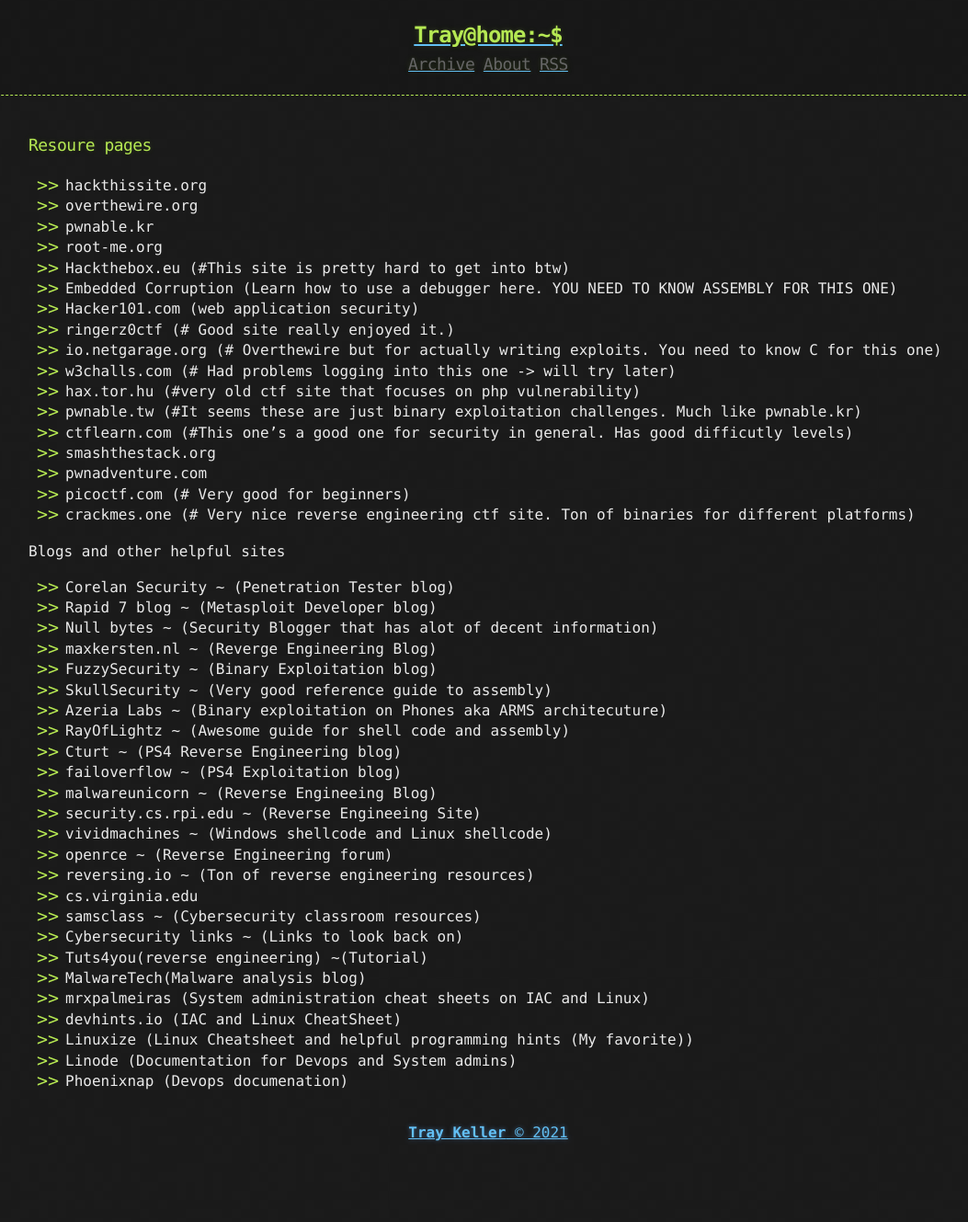
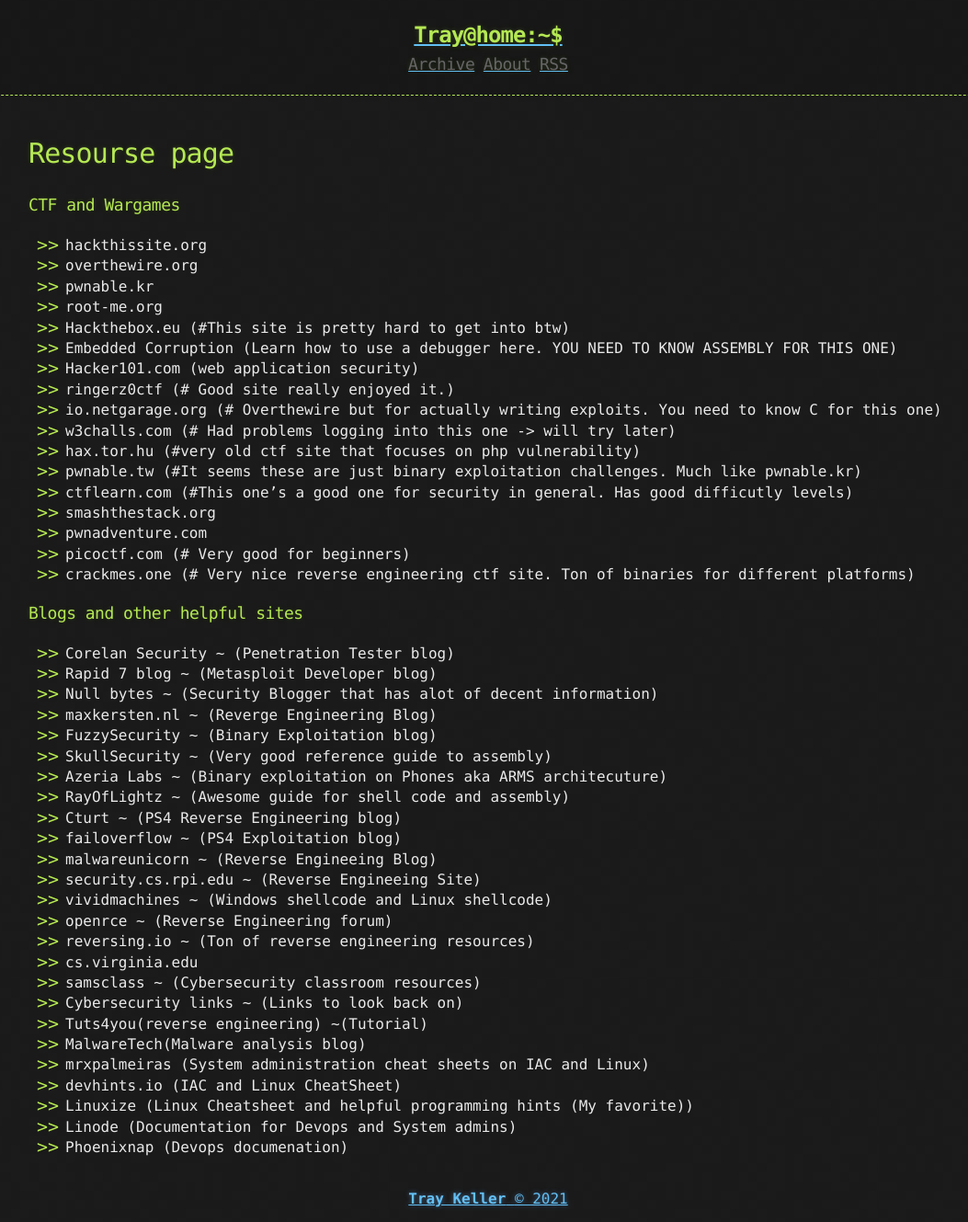
Before and after one commit to traytorous/traykeller.github.io, a Jekyll site: the page built from resources.md, in a window 1280 px wide. Shown: the whole page at 92% size, without its empty margins (109-1162 px from the left). Built offline with Jekyll 4.4.1, drawn with Linux system fonts in a browser that asks for light colours; before the commit the page ends 1257 px from its top, so only the background shows below that.

```diff
--- a/resources.md
+++ b/resources.md
@@ -1,9 +1,10 @@
 ---
 layout: page
-title: About
+title: Resource
 ---
-### Resoure pages
+# Resourse page
 
+### CTF and Wargames
 - hackthissite.org
 - overthewire.org
 - pwnable.kr
@@ -22,7 +23,7 @@ title: About
 - picoctf.com (# Very good for beginners)
 - crackmes.one (# Very nice reverse engineering ctf site. Ton of binaries for different platforms)
 
-Blogs and other helpful sites
+### Blogs and other helpful sites
 
 - Corelan Security ~ (Penetration Tester blog)
 - Rapid 7 blog ~ (Metasploit Developer blog)
```
